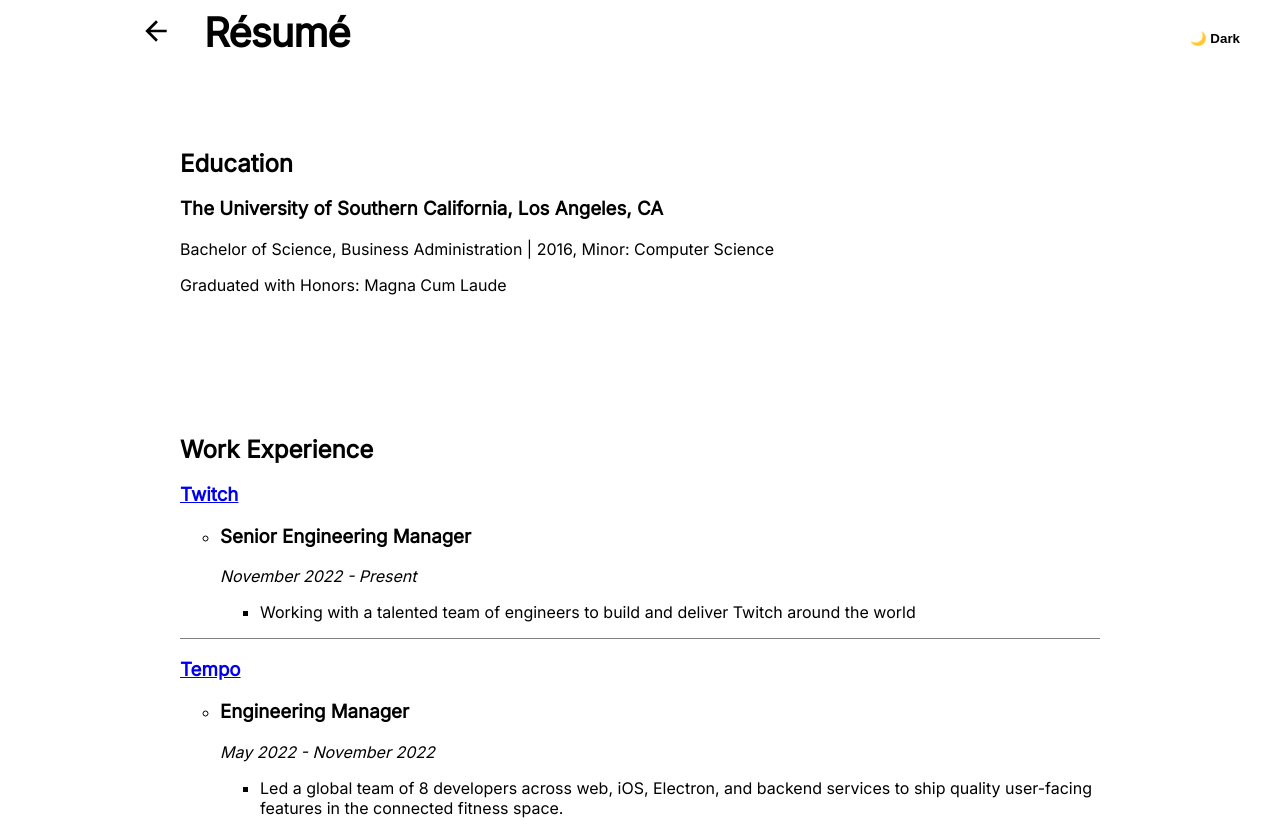
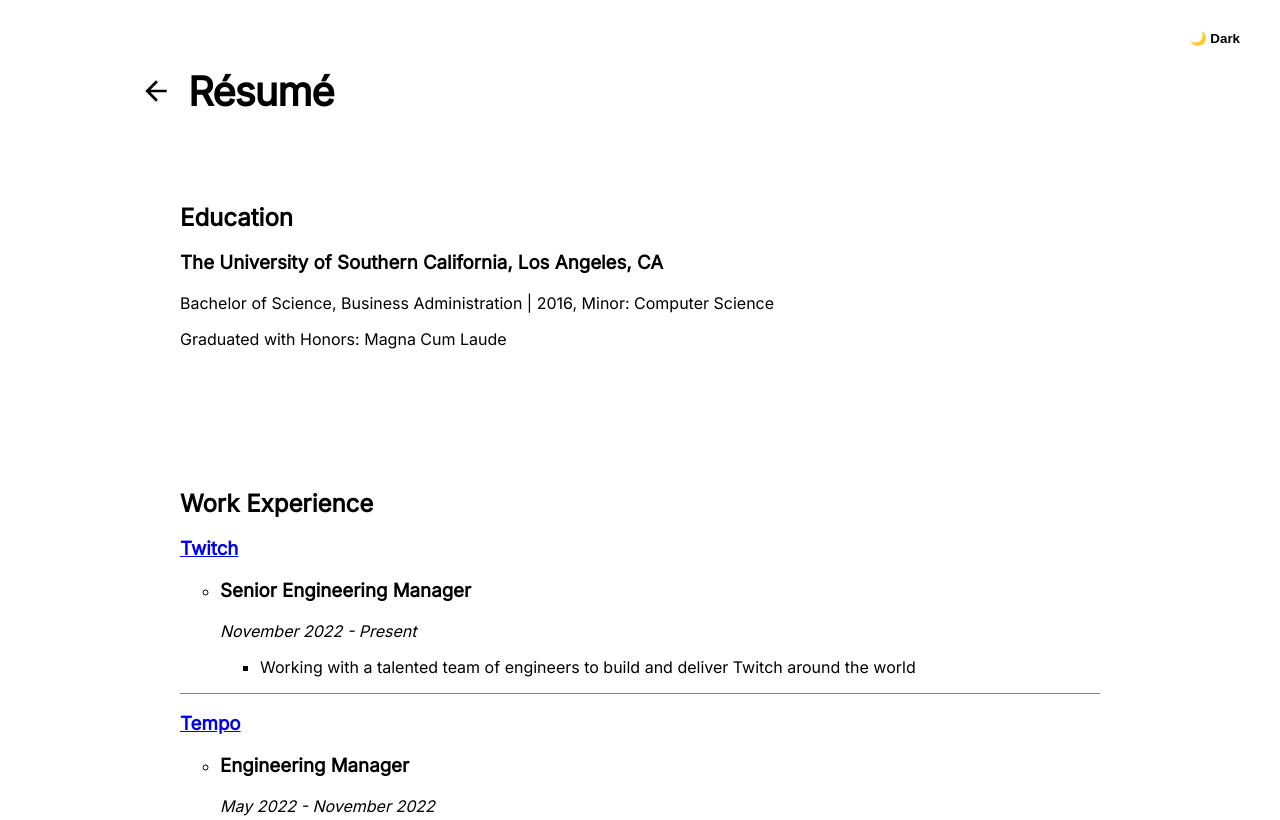
Before and after one commit to aradmargalit/portfolio, a Next.js app: page /resume in a window 1280 px wide. Shown: the top 820 px of the page. Built offline with nearby package versions, Linux system fonts and the light colour scheme.

Commit message:
checkpint 4

```diff
--- a/src/app/page.scss
+++ b/src/app/page.scss
@@ -50,7 +50,7 @@
 .landing {
   @include constants.page-styles;
 
-  height: 100vh;
+  height: 80vh;
 
   display: flex;
   flex-direction: column;
--- a/src/app/resume/page.scss
+++ b/src/app/resume/page.scss
@@ -10,11 +10,15 @@
     justify-content: left;
     align-items: center;
     margin-bottom: 2.5rem;
+    gap: 1em;
 
     a {
-      margin-right: 2em;
+      margin-right: 0;
       color: var(--color-primary);
       transition: color 0.2s;
+      display: flex;
+      align-items: center;
+      height: 2.5rem;
       &:hover {
         color: var(--color-link-hover);
       }
@@ -24,6 +28,9 @@
       font-weight: 800;
       letter-spacing: -1px;
       margin: 0;
+      display: flex;
+      align-items: center;
+      height: 2.5rem;
     }
   }
 
--- a/src/constants.scss
+++ b/src/constants.scss
@@ -6,4 +6,5 @@
   height: 100%;
 
   padding-bottom: 5%;
+  padding-top: 5%
 }
```
